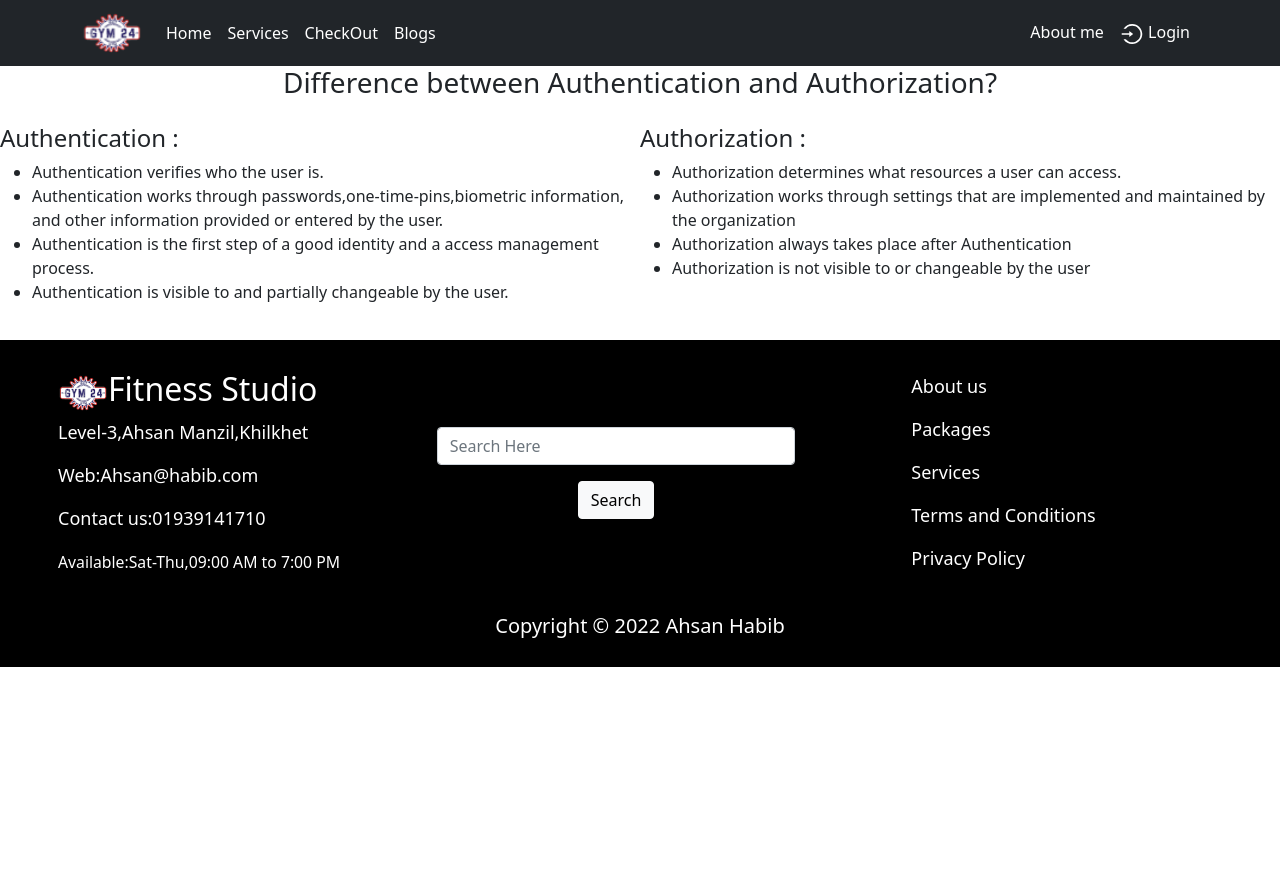
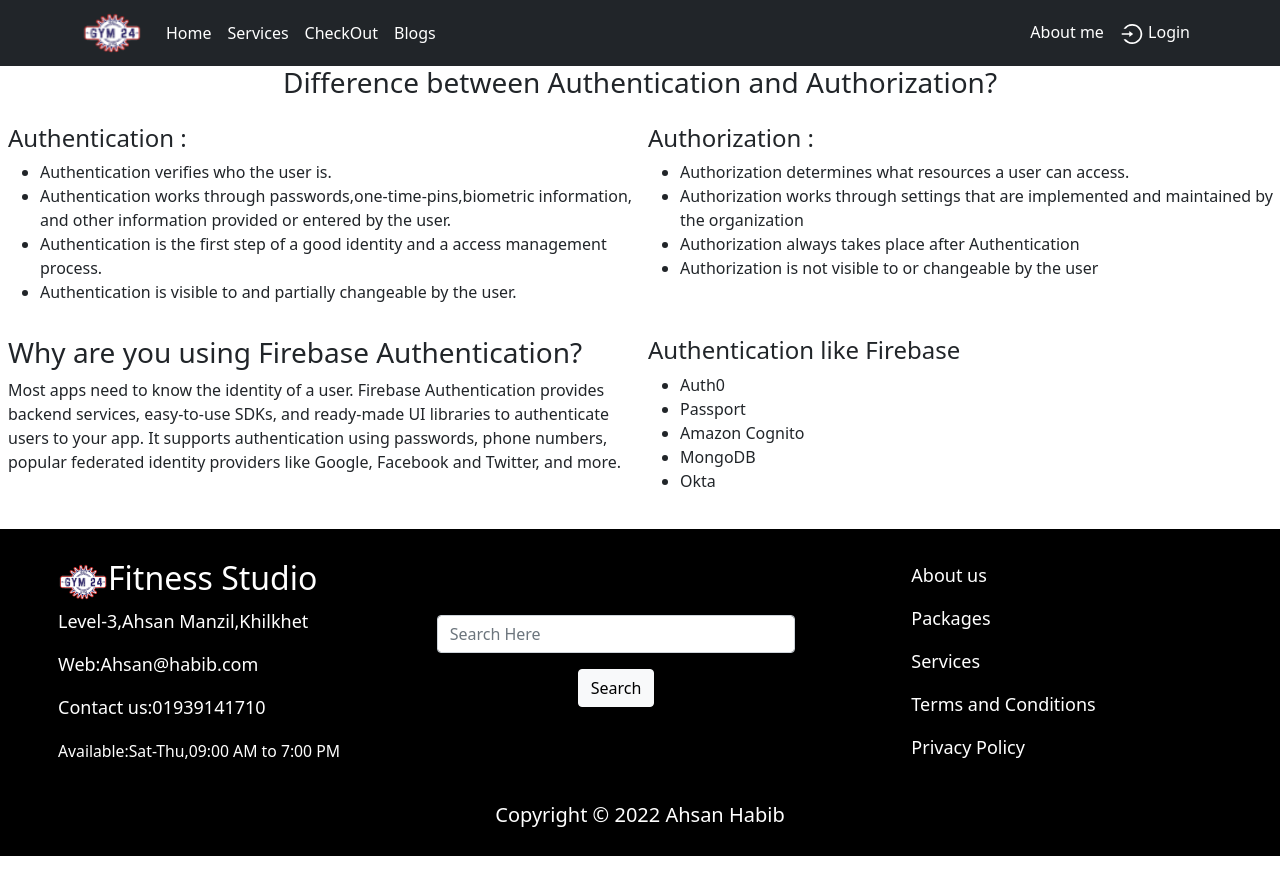
Before and after one commit to mowuj/Fittness-Studio, a React (Create React App) app: page /blogs in a window 1280 px wide. Before the commit the page ends 800 px from the top, so only its background shows below. Built offline with nearby package versions, Linux system fonts and the light colour scheme; no server answers.

Commit message:
answer 2nd qustion

```diff
--- a/src/components/Home/Blogs/Blogs.js
+++ b/src/components/Home/Blogs/Blogs.js
@@ -5,7 +5,7 @@ const Blogs = () => {
         <div className='row'>
 
                 <h3>Difference between Authentication and Authorization?</h3>
-                <div className=' d-md-flex text-start mt-3'>
+                <div className=' d-md-flex text-start mt-3 ms-2'>
                     <div className='col-md-6 col-sm-12'>
                         <h4>Authentication :</h4>
                     <ul>
@@ -43,7 +43,29 @@ const Blogs = () => {
                 </div>
                 </div>
 
-
+            <div className=' d-md-flex text-start mt-3 ms-2'>
+                <div className='col-md-6 text-start'>
+                <h3>Why are you using Firebase Authentication?</h3>
+                <p>
+                    Most apps need to know the identity of a user.
+                    Firebase Authentication provides backend services,
+                    easy-to-use SDKs, and ready-made UI libraries to authenticate
+                    users to your app. It supports authentication using passwords,
+                    phone numbers, popular federated identity providers like Google,
+                    Facebook and Twitter, and more.
+                </p>
+                </div>
+                <div className='col-md-6 text-start'>
+                    <h4>Authentication like Firebase</h4>
+                    <ul>
+                        <li>Auth0</li>
+                        <li>Passport</li>
+                        <li>Amazon Cognito</li>
+                        <li>MongoDB</li>
+                        <li>Okta</li>
+                    </ul>
+                </div>
+            </div>
         </div>
     );
 };
```
